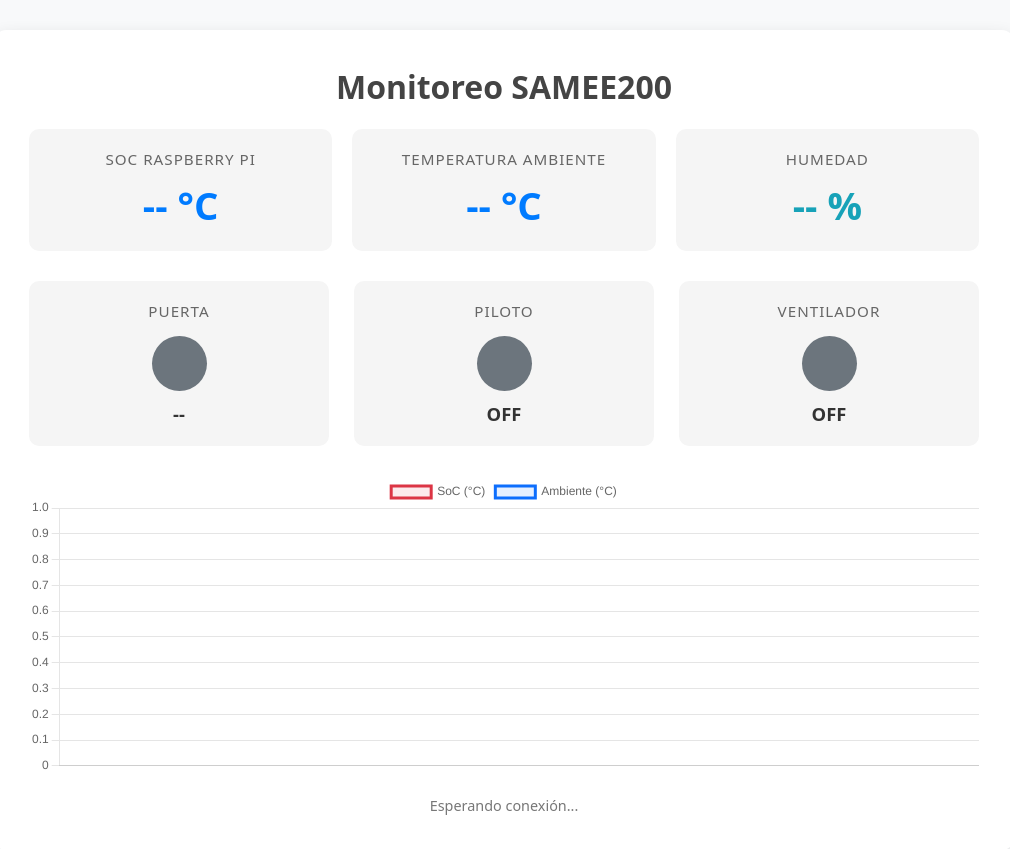
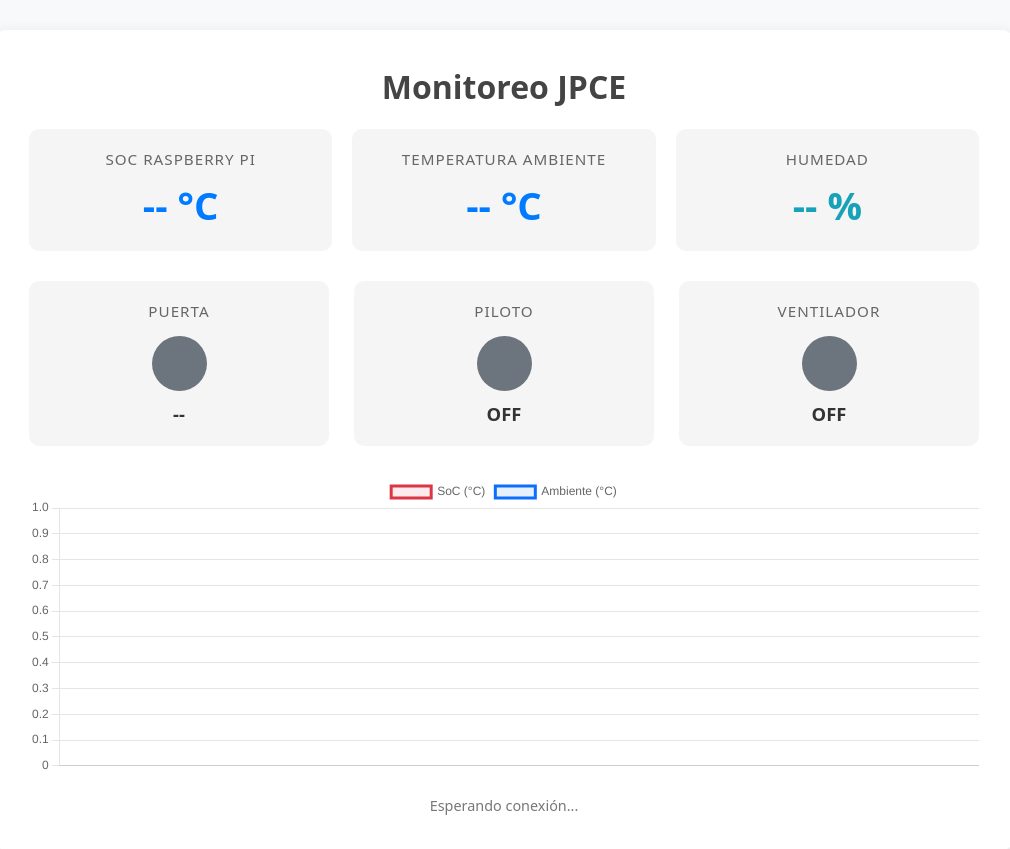
Before and after one commit to pyptec/lab1, a Flask app: page / in a window 1280 px wide. Shown: the top 849 px of the page, without its empty margins (136-1146 px from the left). Run offline with Flask 3, Linux system fonts and the light colour scheme; data that the repository does not hold is empty.

```diff
--- a/api/templates/index.html
+++ b/api/templates/index.html
@@ -150,7 +150,7 @@
 
 <div class="container">
 
-    <h1>Monitoreo SAMEE200</h1>
+    <h1>Monitoreo JPCE</h1>
 
     <!-- ======================================
          VARIABLES ANALÓGICAS / MEDIDAS
```
